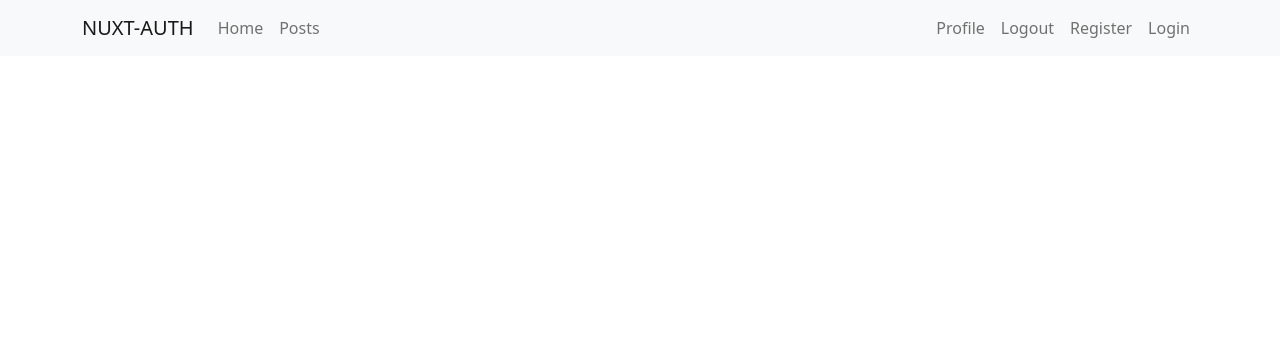
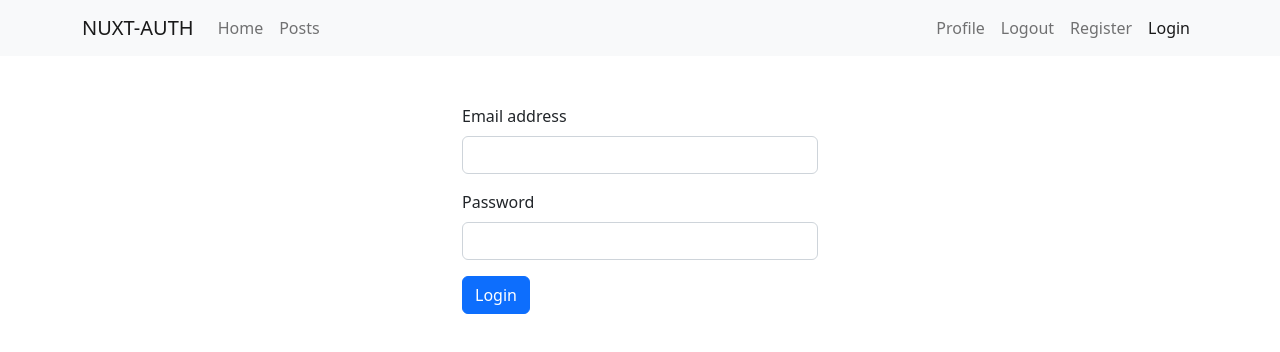
Before and after one commit to ShammasAmir/nuxt-auth, a Nuxt app: page /auth/login in a window 1280 px wide. Shown: the top 352 px of the page. Built offline with nearby package versions, Linux system fonts and the light colour scheme.

Commit message:
Create login page.Transfer data between login page and laravel api.

```diff
--- a/components/Header.vue
+++ b/components/Header.vue
@@ -27,7 +27,7 @@
                         <NuxtLink class="nav-link" activeClass="active" to="/auth/register">Register</NuxtLink>
                     </li>
                     <li class="nav-item">
-                        <a class="nav-link" href="#">Login</a>
+                        <NuxtLink class="nav-link" activeClass="active" to="/auth/login">Login</NuxtLink>
                     </li>
                 </ul>
             </div>
--- /dev/null
+++ b/pages/auth/login.vue
@@ -0,0 +1,53 @@
+<template>
+    <div class="container">
+        <div class="row justify-content-center mt-5">
+            <div class="col-md-4">
+                <div v-if="errors.length > 0" class="alert alert-danger" role="alert">
+                    <ul class="mb-0">
+                        <li v-for="(error, index) in errors" :key="index">{{ error }}</li>
+                    </ul>
+                </div>
+                <form @submit.prevent="login">
+                    <div class="mb-3">
+                        <label htmlFor="email" class="form-label">Email address</label>
+                        <input type="text" v-model="formData.email" class="form-control" id="email" />
+                    </div>
+                    <div class="mb-3">
+                        <label htmlFor="password" class="form-label">Password</label>
+                        <input type="password" v-model="formData.password" class="form-control" id="password" />
+                    </div>
+                    <button class="btn btn-primary">
+                        Login
+                    </button>
+                </form>
+            </div>
+        </div>
+    </div>
+</template>
+
+<script setup>
+
+const errors = ref([])
+
+const formData = reactive({
+    email: "",
+    password: ""
+});
+
+async function login(){
+    try {
+        const user = await $fetch(
+            '/api/auth/login',
+            {
+                method: 'POST',
+                body: formData
+            }
+        )
+        console.log(user);
+        // return navigateTo('/')
+    } catch (error) {
+        errors.value = Object.values(error.data.data).flat()
+    }
+}
+
+</script>
```
Also changed, not shown: 1 other file (tests, documents, lock files or other folders).
